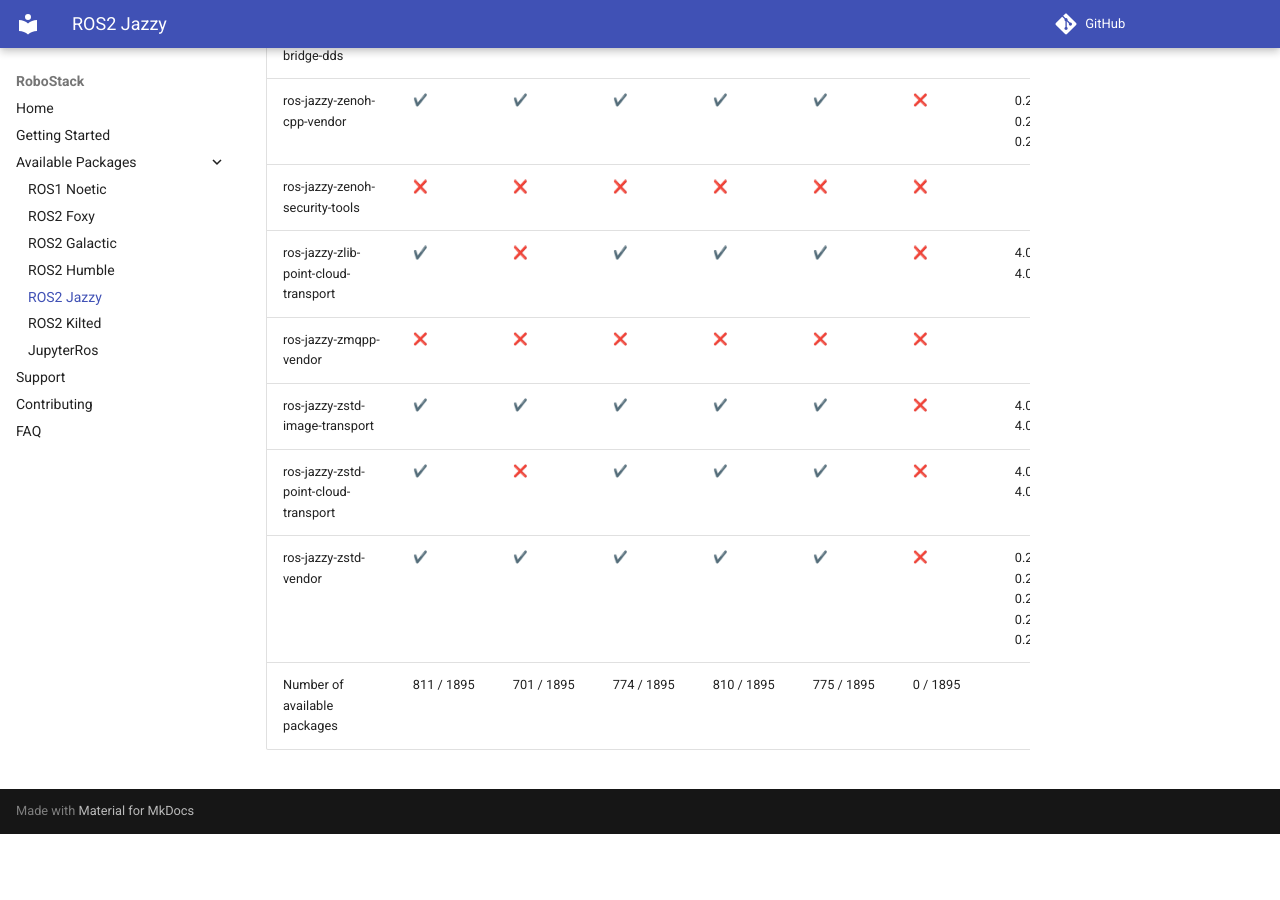
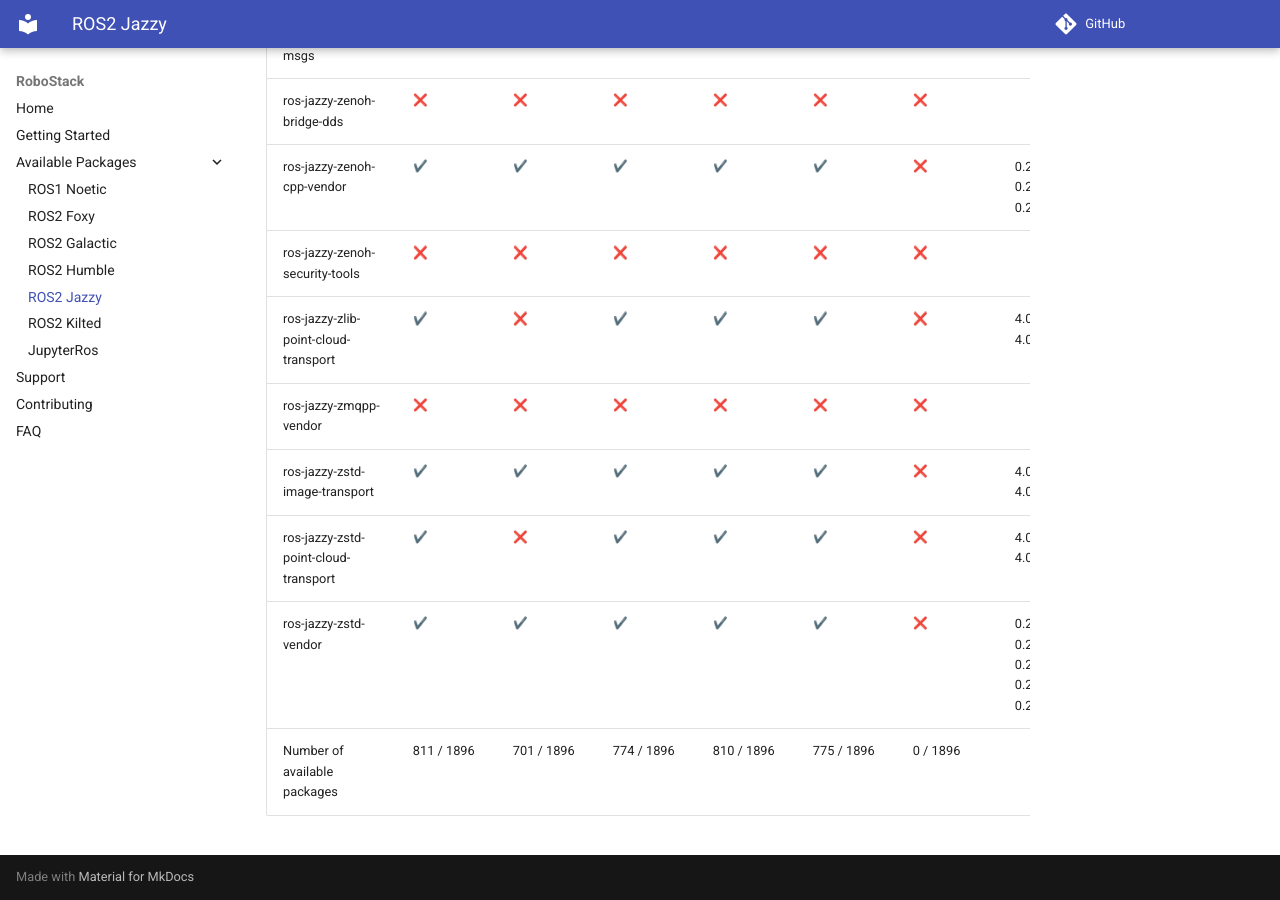
Before and after one commit to RoboStack/robostack.github.io, an MkDocs documentation site: the page built from docs/jazzy.md, in a window 1280 px wide and 900 px high, scrolled down 156772 px. Built offline with MkDocs 1.6.1 and Material for MkDocs 9.7.7, drawn with Linux system fonts in a browser that asks for light colours; emoji names are drawn with the system emoji font; comment, search, counter and statistics services are not loaded; before the commit the page ends 157606 px from its top, so only the background shows below that; some of the changed text lies outside the part shown.

Commit message:
Update tables

```diff
--- a/docs/jazzy.md
+++ b/docs/jazzy.md
@@ -1895,4 +1896,4 @@
 | ros-jazzy-zstd-image-transport | :heavy_check_mark: { data-sort='1' } | :heavy_check_mark: { data-sort='1' } | :heavy_check_mark: { data-sort='1' } | :heavy_check_mark: { data-sort='1' } | :heavy_check_mark: { data-sort='1' } | :x: { data-sort='0' } | 4.0.3, 4.0.4, 4.0.5, 4.0.6  |
 | ros-jazzy-zstd-point-cloud-transport | :heavy_check_mark: { data-sort='1' } | :x: { data-sort='0' } | :heavy_check_mark: { data-sort='1' } | :heavy_check_mark: { data-sort='1' } | :heavy_check_mark: { data-sort='1' } | :x: { data-sort='0' } | 4.0.1, 4.0.2, 4.0.3  |
 | ros-jazzy-zstd-vendor | :heavy_check_mark: { data-sort='1' } | :heavy_check_mark: { data-sort='1' } | :heavy_check_mark: { data-sort='1' } | :heavy_check_mark: { data-sort='1' } | :heavy_check_mark: { data-sort='1' } | :x: { data-sort='0' } | 0.26.3, 0.26.6, 0.26.7, 0.26.8, 0.26.9  |
-| Number of available packages |  811 / 1895 | 701 / 1895 | 774 / 1895 | 810 / 1895 | 775 / 1895 | 0 / 1895 |
+| Number of available packages |  811 / 1896 | 701 / 1896 | 774 / 1896 | 810 / 1896 | 775 / 1896 | 0 / 1896 |
```
Also changed, not shown: other parts of docs/jazzy.md (+1 -0 lines).
